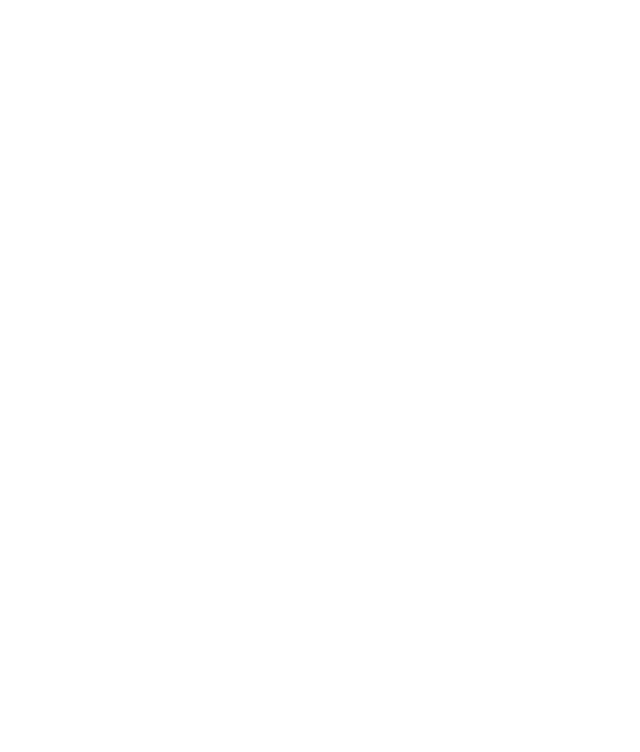
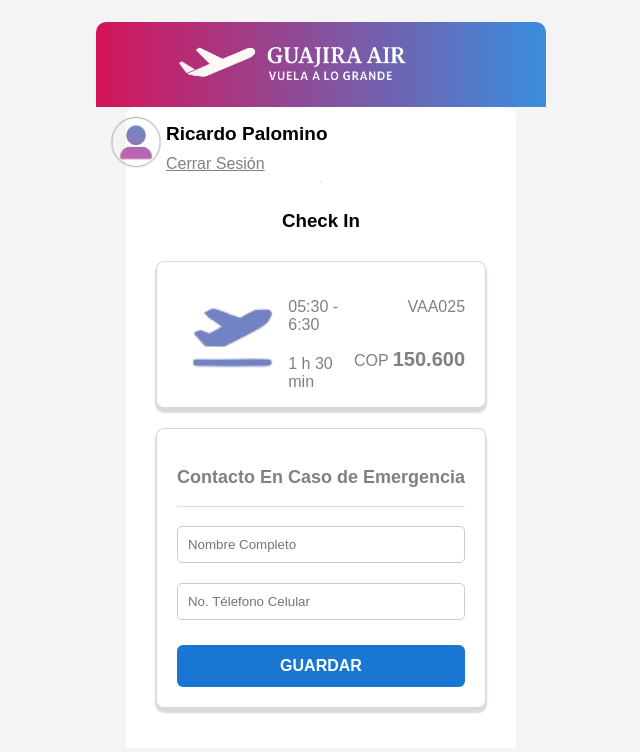
Before and after one commit to Ricardo-Palomino/proyecto--html, a plain HTML site: page html/check_in.html in a window 1280 px wide. Shown: the whole page, without its empty margins (319-959 px from the left). Drawn offline with Linux system fonts and the light colour scheme.

Commit message:
feat: :sparkles: Avance pagina check in
Se avanzo en el codigo html y css de la pagina check in

by: Ricardo

```diff
--- a/css/estilos.css
+++ b/css/estilos.css
@@ -336,3 +336,93 @@ body {
 .soloida input {
   margin-right: 8px;
 }
+
+.box2 {
+  background-color: #ffffff;
+  border-radius: 8px;
+  box-shadow: 0 4px 2px 1px rgba(0, 0, 0, 0.15);
+  padding: 20px;
+  margin: 10px 0;
+  border: solid 0.2px rgba(0, 0, 0, 0.15);
+  display:flex;
+  justify-content: space-between;
+  align-items: center;
+  flex-direction: column;
+}
+
+.box2 form {
+  width: 100%;
+}
+
+.box2 a {
+  width: 100%;
+}
+
+.box2 p {
+  font-size: 18px;
+  font-weight: bold;
+  text-align: center;
+}
+
+.boxvuelos {
+  background-color: #ffffff;
+  border-radius: 8px;
+  box-shadow: 0 4px 2px 1px rgba(0, 0, 0, 0.15);
+  padding: 20px;
+  margin: 10px 0;
+  border: solid 0.2px rgba(0, 0, 0, 0.15);
+  display:flex;
+  justify-content: space-between;
+}
+
+.cajitavd img {
+  width: 80px;
+  padding: 0px;
+  margin-top: -20px;
+  margin-bottom: -20px;
+  margin-left: -20px;
+  margin-right: 30px;
+}
+
+.box_pequeña {
+  display: flex;
+  flex-direction: row;
+  margin-bottom: 1px;;
+}
+
+.box_pequeña2 {
+  display: flex;
+  flex-direction: column;
+  text-align: left;
+}
+
+.box_pequeña3 {
+  display: flex;
+  flex-direction: column;
+  text-align: right;
+}
+
+.box_pequeña3 p {
+  text-align: right;
+}
+
+.box_pequeña2 p {
+  text-align: left;
+  margin-bottom: 5px;
+}
+
+strong {
+  font-size: 20px;
+}
+
+.cajita img {
+  width: 100px;
+  padding: 0px;
+  margin-top: -20px;
+  margin-bottom: -20px;
+  margin-left: -20px;
+}
+
+p{
+  color: grey;
+}
--- a/html/check_in.html
+++ b/html/check_in.html
@@ -0,0 +1,73 @@
+<!DOCTYPE html>
+<html lang="en">
+<head>
+    <meta charset="UTF-8">
+    <meta name="viewport" content="width=device-width, initial-scale=1.0">
+    <title>CHECK IN</title>
+    <link rel="stylesheet" href="../css/estilos.css">
+</head>
+
+<body>
+
+    <main>
+    <section class="registro-container">
+
+    <header>
+        <div class="header">
+        <div class="cabecera">
+            <img src="/img/loguito.png" alt="Guajira Air" class="logo-registro">
+      </div>
+    </div>
+
+    </header>
+
+        <div class="formulario">
+
+
+            <section class="usuario">
+                <img src="../img/usuario.png">
+                <div class="usuariotext">
+                    <h2>Ricardo Palomino</h2>
+                    <a href="../index.html">Cerrar Sesión</a>
+                </div>
+            </section>
+            <hr>
+            <h3>Check In</h3>
+
+            <section class="boxvuelos">
+
+                <div class="box_pequeña">
+                    <img src="../img/avion.png">
+                    <div class="box_pequeña2">
+                        <p>05:30 - 6:30</p>
+                        <p>1 h 30 min</p>
+                    </div>
+                </div>
+
+                <div class="box_pequeña3">
+                    <p>VAA025</p>
+                    <p>COP <strong>150.600</strong></p>
+                </div>
+
+            </section>
+
+            <section class="box2">
+
+                <form>
+                    <p>Contacto En Caso de Emergencia</p>
+                    <hr>
+                    <input type="name" name="nombre" placeholder="Nombre Completo" required>
+                    <br>
+                    <input type="phone" name="phone" placeholder="No. Télefono Celular" required>
+                    <br>
+                </form>
+                <a href="menu.html">
+                    <button class="btn" type="submit">GUARDAR</button>
+                </a>
+
+            </section>
+        </div>
+    </section>
+</main>
+</body>
+</html>
```
Also changed, not shown: img/avion.png (added), img/usuario.png (added).
